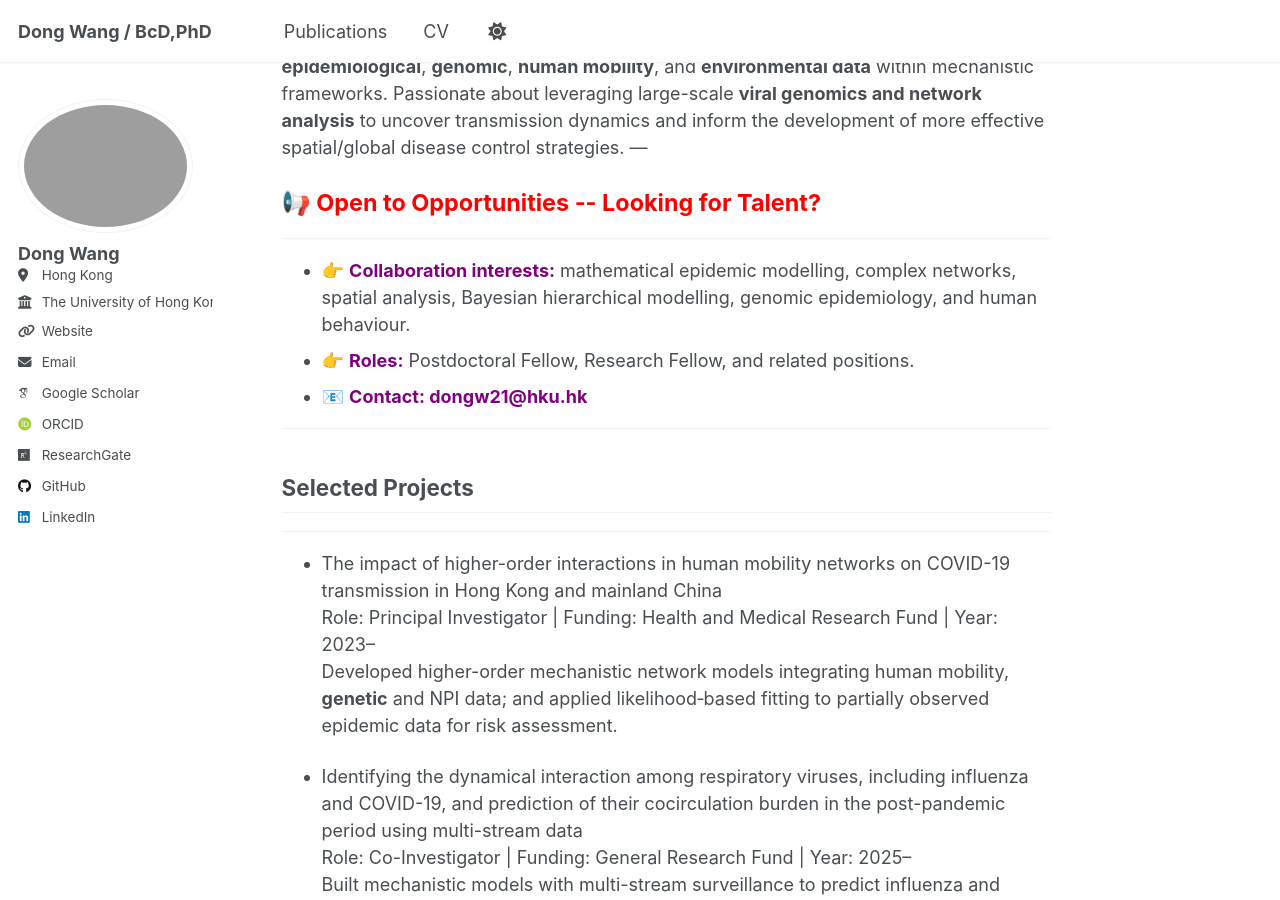
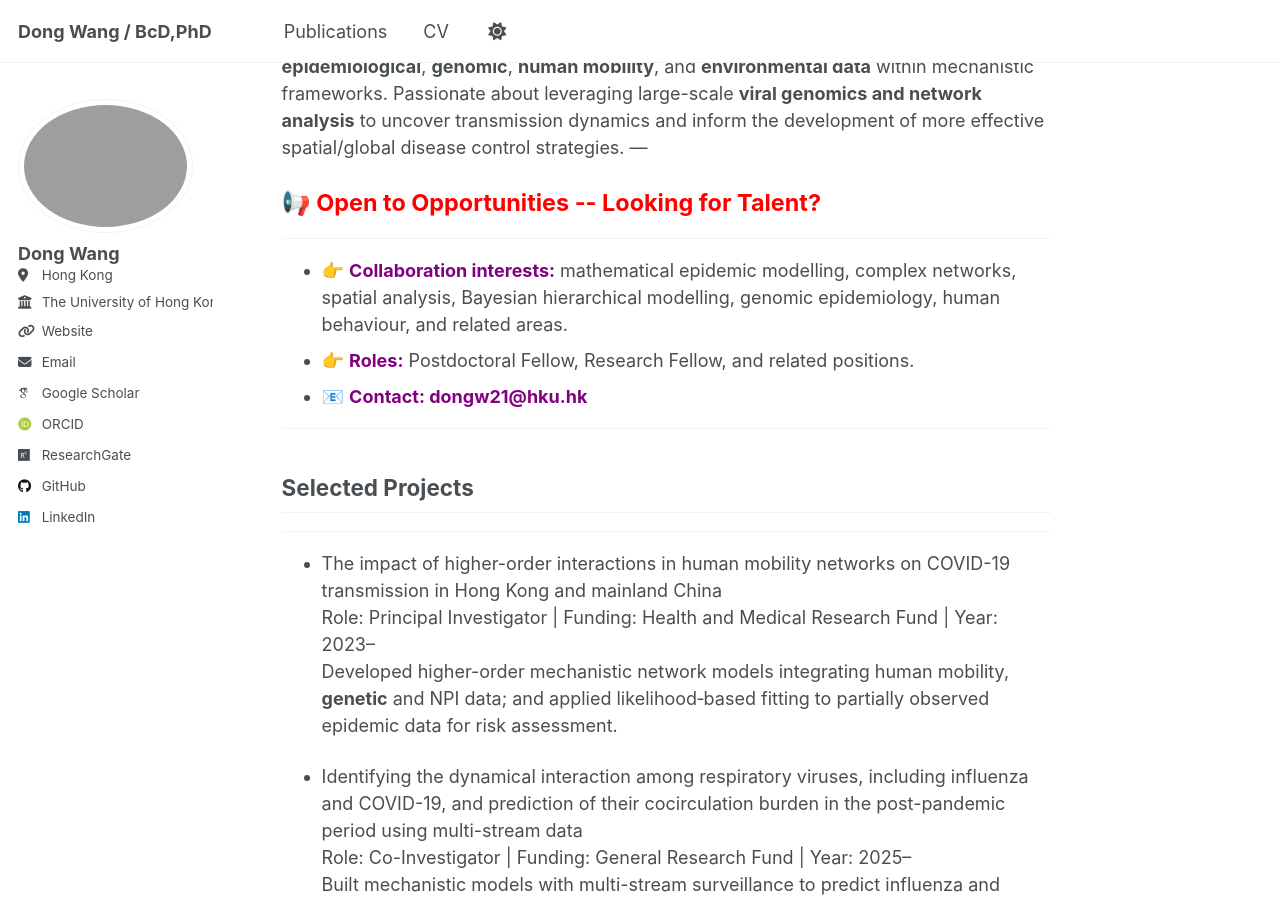
Before and after one commit to WangDongHKU/Dong_WANG.github.io, a Jekyll site: the page built from _pages/about.md, in a window 1280 px wide and 900 px high, scrolled down 354 px. Built offline with Jekyll 4.4.1, drawn with Linux system fonts in a browser that asks for light colours; some web fonts are replaced; a script that is not in the unit is left out.

Commit message:
Update about.md
Signed-off-by: DONG WANG <92856596+WangDongHKU@users.noreply.github.com>

```diff
--- a/_pages/about.md
+++ b/_pages/about.md
@@ -16,7 +16,7 @@ I am a  Postdoctoral Fellow at HKU School of Public Health with a PhD in **Mathe
 📢 Open to Opportunities -- Looking for Talent?
 </div>
 ---
-- 👉 <span style="color: purple; font-weight:bold;">Collaboration interests:</span>  mathematical epidemic modelling, complex networks, spatial analysis, Bayesian hierarchical modelling, genomic epidemiology, and human behaviour.
+- 👉 <span style="color: purple; font-weight:bold;">Collaboration interests:</span>  mathematical epidemic modelling, complex networks, spatial analysis, Bayesian hierarchical modelling, genomic epidemiology, human behaviour, and related areas.
 - 👉 <span style="color: purple; font-weight:bold;">Roles:</span>  Postdoctoral Fellow, Research Fellow, and related positions.
 - 📧 <span style="color: purple; font-weight:bold;"> Contact: dongw21@hku.hk  </span>
 
```
